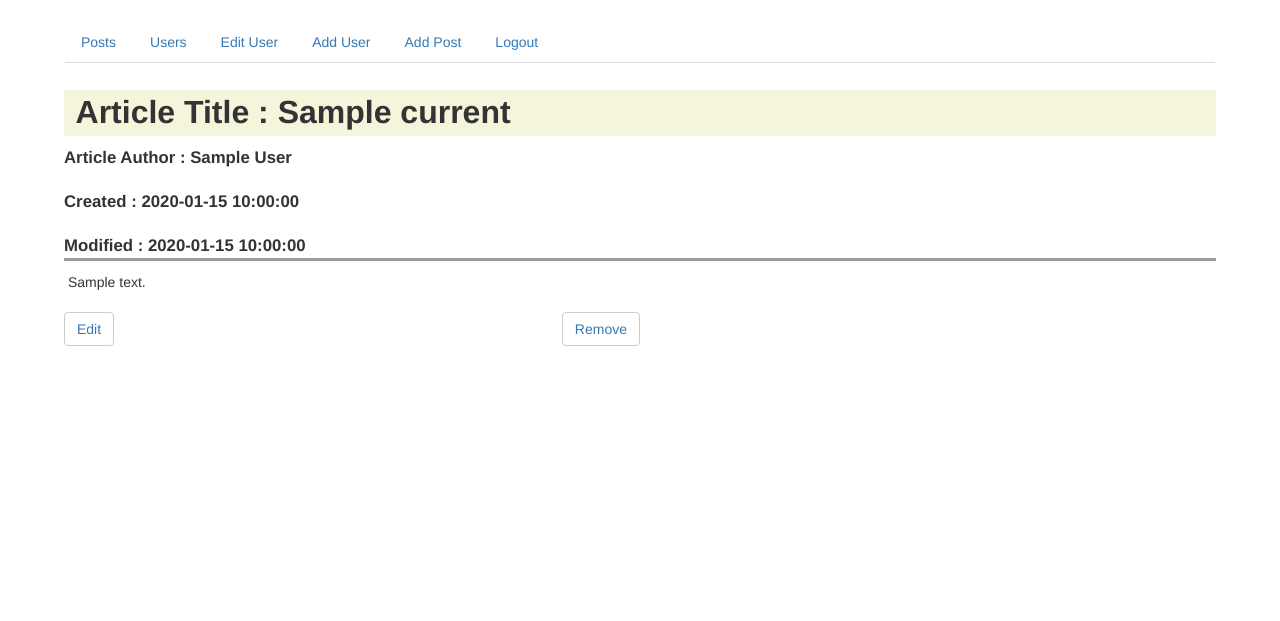
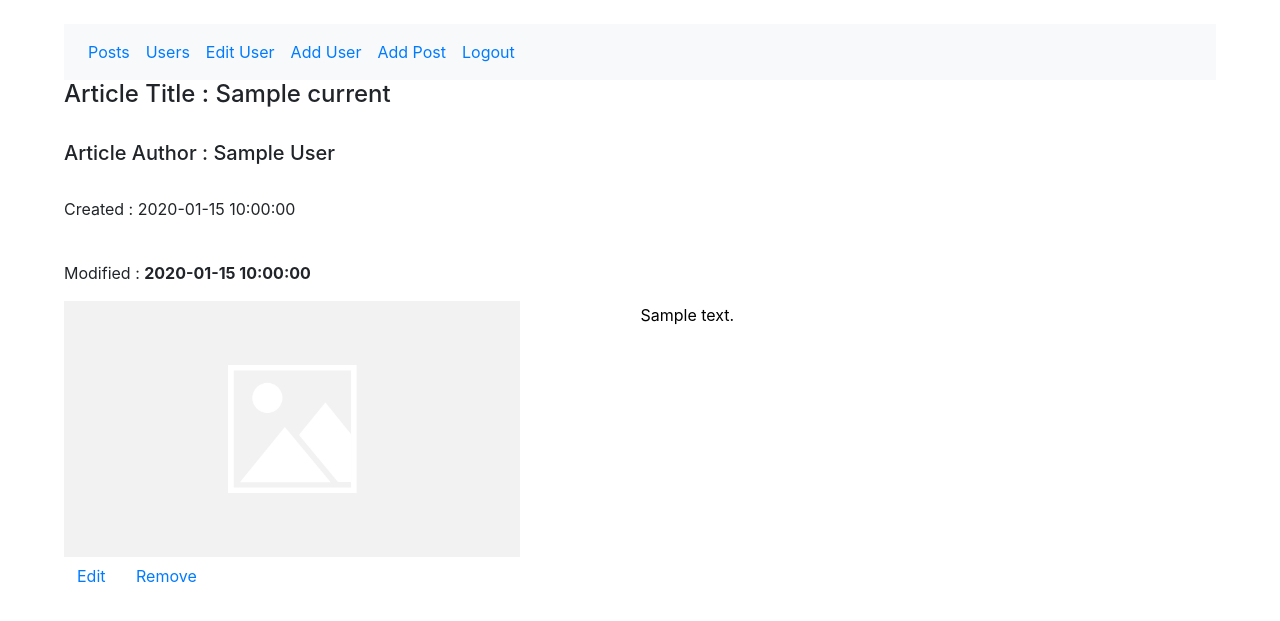
Before and after one commit to cipriRusu/Blogtype-Application, a Flask app: template JMBlogWebApp/templates/view_post.html in a window 1280 px wide. Shown: the top 621 px of the page. Run offline with Flask 2, Linux system fonts and the light colour scheme; the visitor is signed in with stand-in values (Sample User, id 1); the template is opened without the code that fills it: most values are stand-ins (such as "Sample title", 1, 10 or a date in 2020); some libraries are stand-ins or nearby versions.

Commit message:
Changed styling for supporting image display

```diff
--- a/JMBlogWebApp/static/base_layout_style.css
+++ b/JMBlogWebApp/static/base_layout_style.css
@@ -3,9 +3,3 @@ body {
     padding-left: 5%;
     padding-right: 5%;
 }
-
-nav > ul > li {
-    display: inline;
-    float: left;
-    margin-top: 0;
-}
--- a/JMBlogWebApp/static/view_post_style.css
+++ b/JMBlogWebApp/static/view_post_style.css
@@ -9,40 +9,24 @@ body
     padding-right: 5%;
 }
 
-.a {
-    text-decoration: none;
-    color: black
+.container {
+    margin: 0px;
+    padding: 0px;
+    display: grid;
+    grid-template-columns: 1fr 1fr;
+    min-width: 0;
+    min-height: 0;
 }
 
-.ArticleTitle {
-    font-weight: bold;
-    font-size: xx-large;
-    background-color: beige;
-    padding-left: 1%;
-}
+    .container > div > img {
+        max-width: 80%;
+    }
 
-.ArticleAuthor
-{
-    font-weight: bold;
-    font-size: larger;
-    margin-top: 0;
-    margin-bottom: 0;
-}
-
-.ArticleContent
-{
-    padding-top: 1%;
-    border-top:inset;
-    margin-top: 0;
-    margin-bottom: 0;
-    white-space: pre-line;
-    white-space: pre-wrap;
-}
-
-.FooterButtons {
-    box-sizing:content-box;
-    width: 50%;
-    display: flex;
-    flex-direction: row;
-    justify-content: space-between;
-}
+    .container > div > textarea {
+        height: 100%;
+        width: 100%;
+        overflow-y: auto;
+        overflow-x: hidden;
+        border: hidden;
+        resize: none;
+    }
--- a/JMBlogWebApp/templates/base_layout.html
+++ b/JMBlogWebApp/templates/base_layout.html
@@ -4,29 +4,29 @@
 <head>
     <meta charset="utf-8" />
     <meta name="viewport" content="width=device-width initial-scale=1" />
-    <link rel="stylesheet" href="https://maxcdn.bootstrapcdn.com/bootstrap/3.4.1/css/bootstrap.min.css">
+    <link rel="stylesheet" href="https://maxcdn.bootstrapcdn.com/bootstrap/4.0.0/css/bootstrap.min.css" integrity="sha384-Gn5384xqQ1aoWXA+058RXPxPg6fy4IWvTNh0E263XmFcJlSAwiGgFAW/dAiS6JXm" crossorigin="anonymous">
     <link rel="stylesheet" href="{{ url_for('static', filename='base_layout_style.css') }}" />
     {% block head %} {% endblock %}
 </head>
 <body>
-    <nav class="navbar fixed-top navbar-expand-lg navbar-dark scrolling-navbar">
-        <ul class="nav nav-tabs">
-            <li class="nav-item"><a href="{{ url_for('post_manager.index')}}">Posts</a></li>
+    <nav class="navbar navbar-expand-lg navbar-light bg-light">
+        <ul class="navbar-nav mr-auto">
+            <li class="nav-link"><a href="{{ url_for('post_manager.index')}}">Posts</a></li>
             {% if session['logged_name'] == 'admin' %}
-            <li class="nav-item"><a href="{{ url_for('user_manager.index')}}">Users</a></li>
+            <li class="nav-link"><a href="{{ url_for('user_manager.index')}}">Users</a></li>
             {% endif %}
             {% if session['logged_name'] is defined %}
-            <li class="nav-item"><a href="{{ url_for('user_manager.update_item', user_index=session['logged_id'])}}">Edit User</a></li>
+            <li class="nav-link"><a href="{{ url_for('user_manager.update_item', user_index=session['logged_id'])}}">Edit User</a></li>
             {% endif %}
             {% if session['logged_name'] == 'admin' %}
-            <li class="nav-item"><a href="{{ url_for('user_manager.add_item')}}">Add User</a></li>
+            <li class="nav-link"><a href="{{ url_for('user_manager.add_item')}}">Add User</a></li>
             {% endif %}
             {% if session['logged_name'] is not defined %}
-            <li class="nav-item"><a href="{{ url_for('login_manager.login') }}">Login</a></li>
+            <li class="nav-link"><a href="{{ url_for('login_manager.login') }}">Login</a></li>
             {% endif %}
             {% if session['logged_name'] is defined %}
-            <li class="nav-item"><a href="{{ url_for('post_manager.add_item') }}">Add Post</a></li>
-            <li class="nav-item"><a href="{{ url_for('login_manager.logout') }}">Logout</a></li>
+            <li class="nav-link"><a href="{{ url_for('post_manager.add_item') }}">Add Post</a></li>
+            <li class="nav-link"><a href="{{ url_for('login_manager.logout') }}">Logout</a></li>
             {% endif %}
         </ul>
     </nav>
--- a/JMBlogWebApp/templates/view_post.html
+++ b/JMBlogWebApp/templates/view_post.html
@@ -5,21 +5,28 @@
           href="{{ url_for('static', filename='view_post_style.css') }}" />
     <script type="text/javascript"
             src="{{ url_for('static', filename='script.js') }}"></script>
-    <link rel="stylesheet" href="https://maxcdn.bootstrapcdn.com/bootstrap/3.4.1/css/bootstrap.min.css">
 {% endblock %}
-
 {% block body %}
-    <p class="ArticleTitle"> Article Title : {{ current.title }} </p>
-    <p class="ArticleAuthor"> Article Author : {{ current.author }}</p><br />
-    <p class="ArticleAuthor"> Created : {{ current.stamp.creation_time }}</p><br />
-    <p class="ArticleAuthor">
+    <div>
+        <p class="h4"> Article Title : {{ current.title }} </p><br />
+        <p class="h5"> Article Author : {{ current.author }}</p><br />
+        <p> Created : {{ current.stamp.creation_time }}</p><br />
+        <p>
             Modified :
             {% if current.stamp.edit_time == None %}
             <b>Never</b>
             {% else %}
             <b>{{ current.stamp.edit_time }}</b>
             {% endif %}
-    <p class="ArticleContent"> {{ current.content }} </p><br />
+    </div>
+    <div class="container">
+        <div>
+            <img src="{{url_for('static', filename='default.png')}}">
+        </div>
+        <div>
+            <textarea> {{ current.content }} </textarea>
+        </div>
+    </div>
     {% if session['logged_name'] == current.author or session['logged_name'] == 'admin' %}
     <div class="FooterButtons">
         <div class="btn btn-default"><a href="{{ url_for('.update_item', post_index=current.post_id) }}">Edit</a></div>
```
Also changed, not shown: JMBlogWebApp/static/list_posts_style.css (+19 -36 lines), JMBlogWebApp/templates/list_posts.html (+26 -14 lines), JMBlogWebApp/templates/update_post.html (+12 -3 lines), JMBlogWebApp/static/default.png (added). Lines whose indentation alone changed are shown as unchanged.
